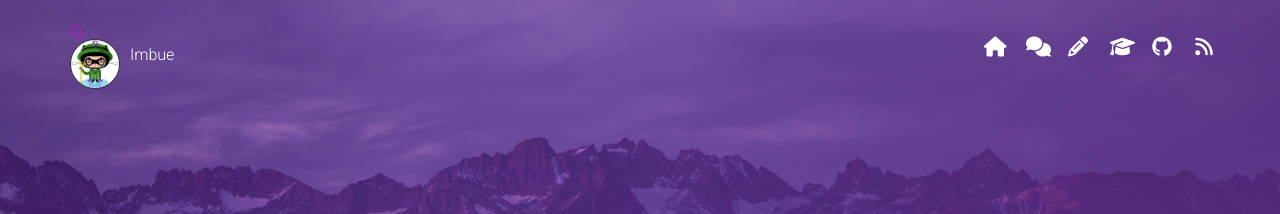
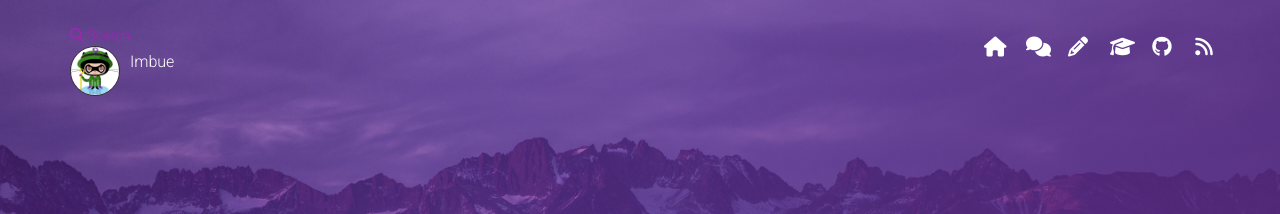
Before and after one commit to tip4programs/imbue, a Jekyll site: the page built from index.html, in a window 1280 px wide. Shown: the top 214 px of the page. Built offline with Jekyll 4.4.1, drawn with Linux system fonts in a browser that asks for light colours; nearby versions of some CDN libraries; the list of posts is cut into pages by our own code; comment, search, counter and statistics services are not loaded; a style sheet for code colours, icons or effects is not loaded.

Commit message:
Update site_search.html

```diff
--- a/_includes/site_search.html
+++ b/_includes/site_search.html
@@ -1,4 +1,9 @@
-<a href="javascript:void(0)" onclick="superSearch.toggle()"><i class="fa fa-search" aria-hidden="true"></i></a>
+ <div class="super-search" id="js-super-search">
+  <a href="javascript:void(0)" onclick="superSearch.toggle()" class="super-search__close-btn">X</a>
+  <input type="text" placeholder="Type here to search" class="super-search__input" id="js-super-search__input">
+  <ul class="super-search__results" id="js-super-search__results"></ul>
+ </div>
+<a href="javascript:void(0)" onclick="superSearch.toggle()"><i class="fa fa-search" aria-hidden="true"></i> Search</a></li>
 <script>
   superSearch({
     searchFile: '//chipprogrammers.github.io/imbue/feed.xml',
```
